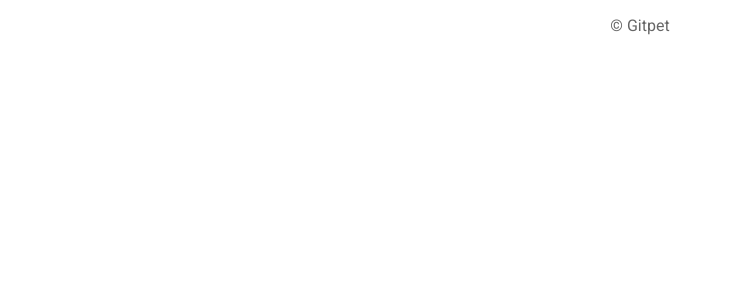
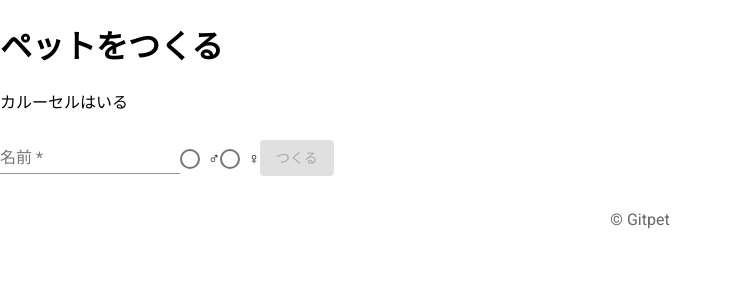
Before and after one commit to Tadogami/practice, an Angular app: page /create in a window 1280 px wide. Before the commit this address led to /. Shown: the top 300 px of the page, without its empty margins (0-732 px from the left). Built offline with nearby package versions, Linux system fonts and the light colour scheme.

Commit message:
feat(create): Create画面追加

```diff
--- a/src/app/app-routing.module.ts
+++ b/src/app/app-routing.module.ts
@@ -6,7 +6,11 @@ const routes: Routes = [
   {
     path: 'welcome',
     loadChildren: () => import('./welcome/welcome.module').then(m => m.WelcomeModule)
-  }
+  },
+  {
+    path: 'create',
+    loadChildren: () => import('./create/create.module').then(m => m.CreateModule)
+  },
 ];
 
 @NgModule({
--- /dev/null
+++ b/src/app/create/create/create.component.html
@@ -0,0 +1,27 @@
+<h1>ペットをつくる</h1>
+
+<p>カルーセルはいる</p>
+
+<form [formGroup]="form" (ngSubmit)="submit()">
+  <mat-form-field>
+    <mat-label>名前</mat-label>
+    <input
+      formControlName="name"
+      placeholder="テスト太郎"
+      type="text"
+      matInput
+      autocomplete="off"
+      required
+    />
+    <mat-error *ngIf="nameControl.hasError('required')">必須入力です</mat-error>
+    <mat-error *ngIf="nameControl.hasError('maxlength')">長すぎます</mat-error>
+  </mat-form-field>
+  <mat-radio-group formControlName="gender">
+    <mat-radio-button value="male">♂</mat-radio-button>
+    <mat-radio-button value="female">♀</mat-radio-button>
+  </mat-radio-group>
+
+  <button [disabled]="form.invalid" mat-raised-button color="primary">
+    つくる
+  </button>
+</form>
--- /dev/null
+++ b/src/app/create/create/create.component.ts
@@ -0,0 +1,37 @@
+import { Component, OnInit } from '@angular/core';
+import { FormBuilder, Validators, FormControl } from '@angular/forms';
+
+@Component({
+  selector: 'app-create',
+  templateUrl: './create.component.html',
+  styleUrls: ['./create.component.scss']
+})
+export class CreateComponent implements OnInit {
+
+  form = this.fb.group({
+    name: ['', [
+      Validators.required,
+      Validators.maxLength(40)
+    ]],
+    gender: ['', [
+      Validators.required,
+      Validators.pattern(/male|female/)
+    ]]
+  });
+
+  get nameControl() {
+    return this.form.get('name') as FormControl;
+  }
+
+  constructor(
+    private fb: FormBuilder
+  ) { }
+
+  ngOnInit(): void {
+  }
+
+  submit() {
+    console.log(this.form.value);
+  }
+
+}
--- a/src/app/welcome/welcome/welcome.component.html
+++ b/src/app/welcome/welcome/welcome.component.html
@@ -1 +1,7 @@
-<p>welcome works!</p>
+<div class="wrap">
+  <img src="/assets/images/welcome-hero.png" alt="" />
+
+  <h1>GitPet</h1>
+  <p>Pushで育つあなただけのペット</p>
+  <button routerLink="/create" mat-raised-button color="primary">Gitではじめる</button>
+</div>
```
Also changed, not shown: src/app/create/create-routing.module.ts (added, +17 -0 lines), src/app/create/create.module.ts (added, +27 -0 lines), src/app/create/create/create.component.scss (added), 1 other file (tests, documents, lock files or other folders).
